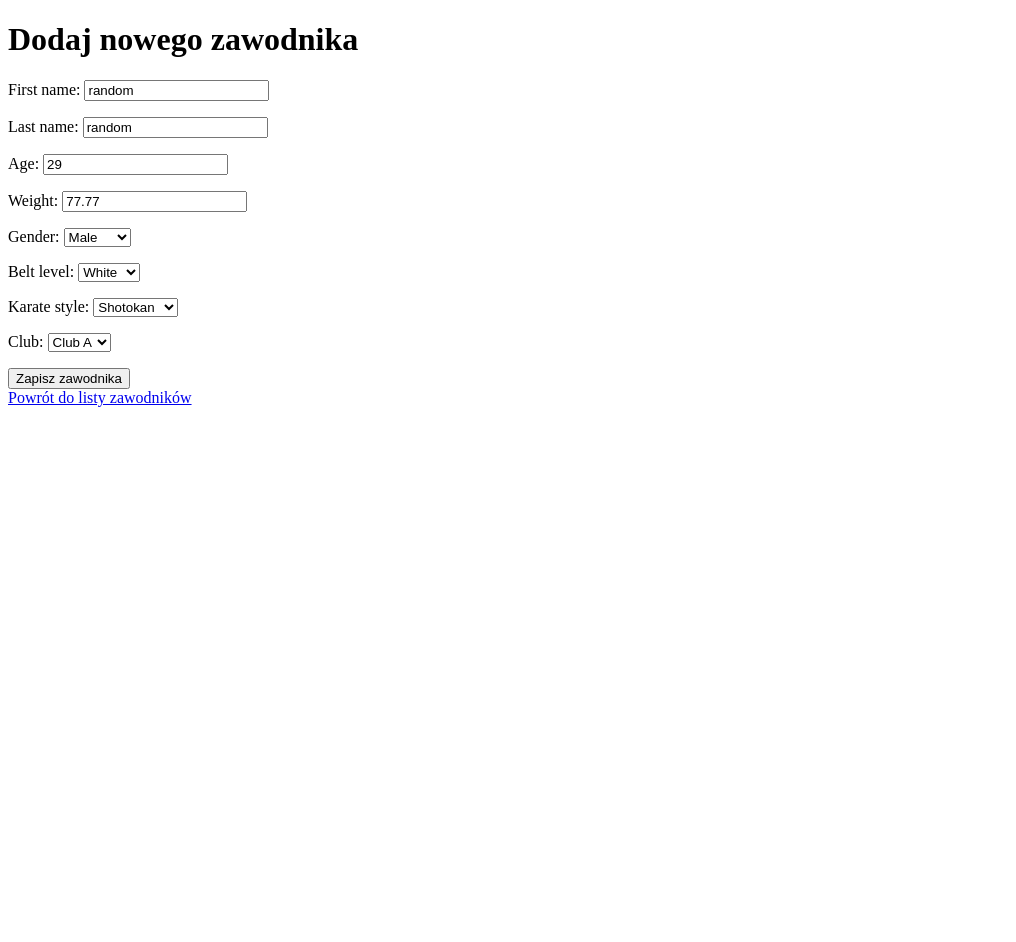
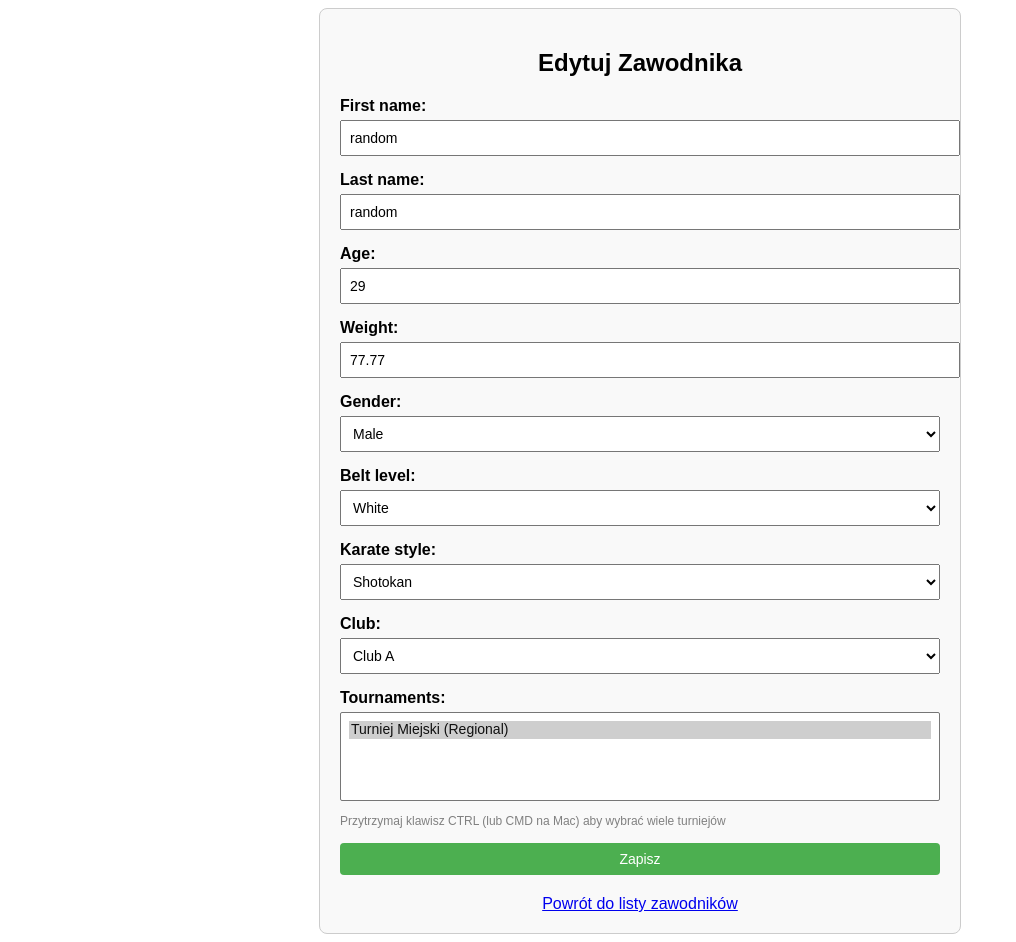
Before and after one commit to Lirojo/TurniejKarate, a Django app: page /athletes/1/edit/ in a window 1280 px wide. Shown: the whole page, without its empty margins (0-1016 px from the left). Before the commit the page ends 407 px from the top, so only its background shows below. Run offline with Django 5.2, Linux system fonts and the light colour scheme; data comes from the database, SQL or seed files in the repository; both versions use the stored data as it was after the commit.

Commit message:
Turniej kategorie co 5 kg

```diff
--- a/ProjektKoncowy/urls.py
+++ b/ProjektKoncowy/urls.py
@@ -16,7 +16,7 @@ Including another URLconf
 """
 from django.contrib import admin
 from django.urls import path
-from TurniejKarate.views import HomeView, AthleteListView, AthleteCreateView, AthleteUpdateView, AthleteDeleteView
+from TurniejKarate.views import HomeView, AthleteListView, AthleteCreateView, AthleteUpdateView, AthleteDeleteView, TournamentView
 
 urlpatterns = [
     path('admin/', admin.site.urls),
@@ -25,4 +25,6 @@ urlpatterns = [
     path('athletes/add/', AthleteCreateView.as_view(), name='athlete_create'),
     path('athletes/<int:pk>/edit/', AthleteUpdateView.as_view(), name='athlete_update'),  # Widok edytowania
     path('athletes/<int:pk>/delete/', AthleteDeleteView.as_view(), name='athlete_delete'),  # Widok usuwania
+    path('tournament/', TournamentView.as_view(), name='tournament'),  # Strona turniejowa
+
 ]
--- a/TurniejKarate/models.py
+++ b/TurniejKarate/models.py
@@ -45,6 +45,7 @@ class Athlete(models.Model):
     belt_level = models.CharField(max_length=10, choices=BELT_LEVELS)
     karate_style = models.CharField(max_length=20, choices=KARATE_STYLES)
     club = models.ForeignKey(Club, on_delete=models.CASCADE, null=False)
+    tournaments = models.ManyToManyField('Tournament', related_name='athletes', blank=True)
 
     def __str__(self):
         return f"{self.first_name} {self.last_name} - {self.belt_level.capitalize()} Belt ({self.karate_style.capitalize()})"
@@ -65,3 +66,40 @@ class Coach(models.Model):
     class Meta:
         verbose_name = "Coach"
         verbose_name_plural = "Coaches"
+
+
+from django.db import models
+
+
+class Tournament(models.Model):
+    TOURNAMENT_TYPES = [
+        ('CHAMPIONSHIP', 'Championship'),
+        ('REGIONAL', 'Regional'),
+        ('CLUB', 'Club Tournament'),
+    ]
+
+    name = models.CharField(max_length=100)
+    type = models.CharField(max_length=20, choices=TOURNAMENT_TYPES, default='CLUB')
+    date = models.DateField()
+
+    def __str__(self):
+        return f"{self.name} ({self.get_type_display()})"
+
+
+class Round(models.Model):
+    tournament = models.ForeignKey(Tournament, on_delete=models.CASCADE, related_name='rounds')
+    athlete1 = models.ForeignKey('Athlete', on_delete=models.CASCADE, related_name='rounds_as_athlete1')
+    athlete2 = models.ForeignKey('Athlete', on_delete=models.CASCADE, related_name='rounds_as_athlete2')
+    winner = models.ForeignKey('Athlete', on_delete=models.SET_NULL, null=True, blank=True, related_name='rounds_won')
+    round_number = models.PositiveIntegerField()
+
+    def set_winner(self, winner_athlete):
+        """Ustaw zwycięzcę rundy"""
+        if winner_athlete == self.athlete1 or winner_athlete == self.athlete2:
+            self.winner = winner_athlete
+            self.save()
+        else:
+            raise ValueError("Winner must be one of the athletes in the round.")
+
+    def __str__(self):
+        return f"Round {self.round_number} - {self.athlete1} vs {self.athlete2} (Winner: {self.winner})"
--- a/TurniejKarate/views.py
+++ b/TurniejKarate/views.py
@@ -1,6 +1,7 @@
 from django.urls import reverse_lazy
-from django.views.generic import TemplateView, ListView, CreateView, UpdateView, DeleteView
-from .models import Athlete
+from django.views.generic import TemplateView, ListView, CreateView, UpdateView, DeleteView, DetailView
+from .models import Athlete, Tournament, Round
+
 
 class HomeView(TemplateView):
     template_name = 'home.html'  # Ścieżka do szablonu strony głównej
@@ -11,19 +12,55 @@ class AthleteListView(ListView):
     template_name = 'athlete_list.html'  # Ścieżka do szablonu listy zawodników
     context_object_name = 'athletes'  # Nazwa, pod którą lista zawodników będzie dostępna w szablonie
 
+
 class AthleteCreateView(CreateView):
     model = Athlete
     template_name = 'athlete_form.html'  # Szablon formularza do dodawania zawodnika
-    fields = ['first_name', 'last_name', 'age', 'weight', 'gender', 'belt_level', 'karate_style', 'club']
+    fields = ['first_name', 'last_name', 'age', 'weight', 'gender', 'belt_level', 'karate_style', 'club', 'tournaments']
     success_url = reverse_lazy('athlete_list')  # Po dodaniu zawodnika wracamy na listę zawodników
+
 
 class AthleteUpdateView(UpdateView):
     model = Athlete
     template_name = 'athlete_form.html'  # Użyjemy tego samego szablonu co dla tworzenia zawodnika
-    fields = ['first_name', 'last_name', 'age', 'weight', 'gender', 'belt_level', 'karate_style', 'club']
+    fields = ['first_name', 'last_name', 'age', 'weight', 'gender', 'belt_level', 'karate_style', 'club', 'tournaments']
     success_url = reverse_lazy('athlete_list')  # Po zapisaniu zmian wracamy na listę zawodników
+
 
 class AthleteDeleteView(DeleteView):
     model = Athlete
     template_name = 'athlete_confirm_delete.html'  # Szablon do potwierdzenia usunięcia zawodnika
     success_url = reverse_lazy('athlete_list')  # Po usunięciu wracamy na listę zawodników
+
+
+class TournamentView(TemplateView):
+    template_name = 'tournament.html'
+
+    def get_context_data(self, **kwargs):
+        context = super().get_context_data(**kwargs)
+
+        # Pobieramy wszystkie turnieje
+        tournaments = Tournament.objects.all()
+        context['tournaments'] = tournaments
+
+        # Grupa zawodników z turnieju, podzieleni na płeć i kategorię wagową
+        male_athletes = Athlete.objects.filter(gender='M').order_by('weight')
+        female_athletes = Athlete.objects.filter(gender='F').order_by('weight')
+
+        # Funkcja do podziału zawodników na kategorie wagowe co 5kg
+        def group_by_weight(athletes):
+            categories = {}
+            for athlete in athletes:
+                # Zaokrąglamy wagę do najbliższej liczby całkowitej, będącej wielokrotnością 5
+                weight_category = (athlete.weight // 5) * 5
+                category_key = f'{weight_category}-{weight_category + 5}kg'
+                if category_key not in categories:
+                    categories[category_key] = []
+                categories[category_key].append(athlete)
+            return categories
+
+        # Tworzymy kategorie wagowe dla mężczyzn i kobiet
+        context['male_categories'] = group_by_weight(male_athletes)
+        context['female_categories'] = group_by_weight(female_athletes)
+
+        return context
--- a/templates/athlete_form.html
+++ b/templates/athlete_form.html
@@ -1,18 +1,105 @@
-<!-- athlete_form.html -->
 <!DOCTYPE html>
 <html lang="pl">
 <head>
     <meta charset="UTF-8">
-    <meta name="viewport" content="width=device-width, initial-scale=1.0">
-    <title>Dodaj Zawodnika</title>
+    <title>{% if form.instance.pk %}Edytuj Zawodnika{% else %}Dodaj Nowego Zawodnika{% endif %}</title>
+    <style>
+        body {
+            font-family: Arial, sans-serif;
+        }
+        .form-container {
+            max-width: 600px;
+            margin: 0 auto;
+            padding: 20px;
+            border: 1px solid #ccc;
+            border-radius: 8px;
+            background-color: #f9f9f9;
+        }
+        .form-container h2 {
+            text-align: center;
+        }
+        .form-group {
+            margin-bottom: 15px;
+        }
+        .form-group label {
+            display: block;
+            font-weight: bold;
+            margin-bottom: 5px;
+        }
+        .form-group input, .form-group select, .form-group button {
+            width: 100%;
+            padding: 8px;
+            font-size: 14px;
+        }
+        .form-group button {
+            background-color: #4CAF50;
+            color: white;
+            border: none;
+            border-radius: 4px;
+            cursor: pointer;
+        }
+        .form-group button:hover {
+            background-color: #45a049;
+        }
+        .back-link {
+            display: block;
+            text-align: center;
+            margin-top: 20px;
+        }
+    </style>
 </head>
 <body>
-    <h1>Dodaj nowego zawodnika</h1>
-    <form method="post">
-        {% csrf_token %}
-        {{ form.as_p }}
-        <button type="submit">Zapisz zawodnika</button>
-    </form>
-    <a href="{% url 'athlete_list' %}">Powrót do listy zawodników</a>
+    <div class="form-container">
+        <h2>{% if form.instance.pk %}Edytuj Zawodnika{% else %}Dodaj Nowego Zawodnika{% endif %}</h2>
+
+        <form method="post">
+            {% csrf_token %}
+            <div class="form-group">
+                {{ form.first_name.label_tag }}
+                {{ form.first_name }}
+            </div>
+            <div class="form-group">
+                {{ form.last_name.label_tag }}
+                {{ form.last_name }}
+            </div>
+            <div class="form-group">
+                {{ form.age.label_tag }}
+                {{ form.age }}
+            </div>
+            <div class="form-group">
+                {{ form.weight.label_tag }}
+                {{ form.weight }}
+            </div>
+            <div class="form-group">
+                {{ form.gender.label_tag }}
+                {{ form.gender }}
+            </div>
+            <div class="form-group">
+                {{ form.belt_level.label_tag }}
+                {{ form.belt_level }}
+            </div>
+            <div class="form-group">
+                {{ form.karate_style.label_tag }}
+                {{ form.karate_style }}
+            </div>
+            <div class="form-group">
+                {{ form.club.label_tag }}
+                {{ form.club }}
+            </div>
+            <div class="form-group">
+                {{ form.tournaments.label_tag }}
+                {{ form.tournaments }}
+                <p style="font-size: 12px; color: gray;">Przytrzymaj klawisz CTRL (lub CMD na Mac) aby wybrać wiele turniejów</p>
+            </div>
+
+            <div class="form-group">
+                <button type="submit">Zapisz</button>
+            </div>
+        </form>
+
+        <div class="back-link">
+            <a href="{% url 'athlete_list' %}">Powrót do listy zawodników</a>
+        </div>
+    </div>
 </body>
 </html>
```
Also changed, not shown: templates/home.html (+8 -4 lines), templates/tournament.html (added, +87 -0 lines), TurniejKarate/migrations/0002_tournament_round.py (added), TurniejKarate/migrations/0003_athlete_tournaments.py (added), db.sqlite3.
